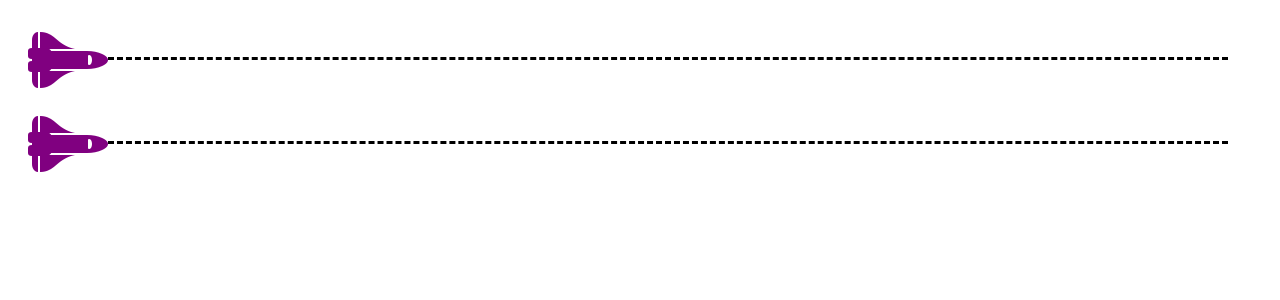
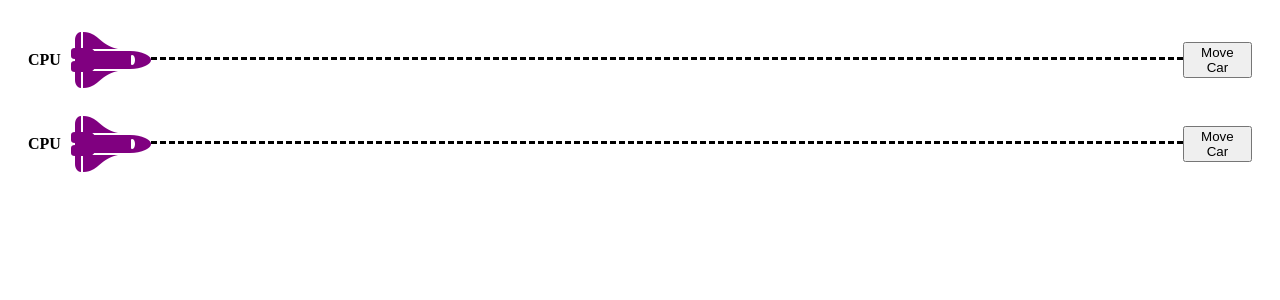
Before and after one commit to cipherchase/cipherchase, a React app: page / in a window 1280 px wide. Shown: the top 300 px of the page. Built offline with nearby package versions, Linux system fonts and the light colour scheme.

Commit message:
created labels for player and added button to test spaceship

```diff
--- a/src/components/race.jsx
+++ b/src/components/race.jsx
@@ -13,10 +13,16 @@ const RaceTrack = styled.div`
   height: 3px;
 `;
 
+const PlayerLabel = styled.h4`
+  margin-right: 10px;
+`
+
 const Race = () => (
   <Wrapper>
+    <PlayerLabel>CPU</PlayerLabel>
     <i style={{ color: 'purple' }} className="fas fa-space-shuttle fa-4x" />
     <RaceTrack />
+    <button>Move Car</button>
   </Wrapper>
 
 );
```
